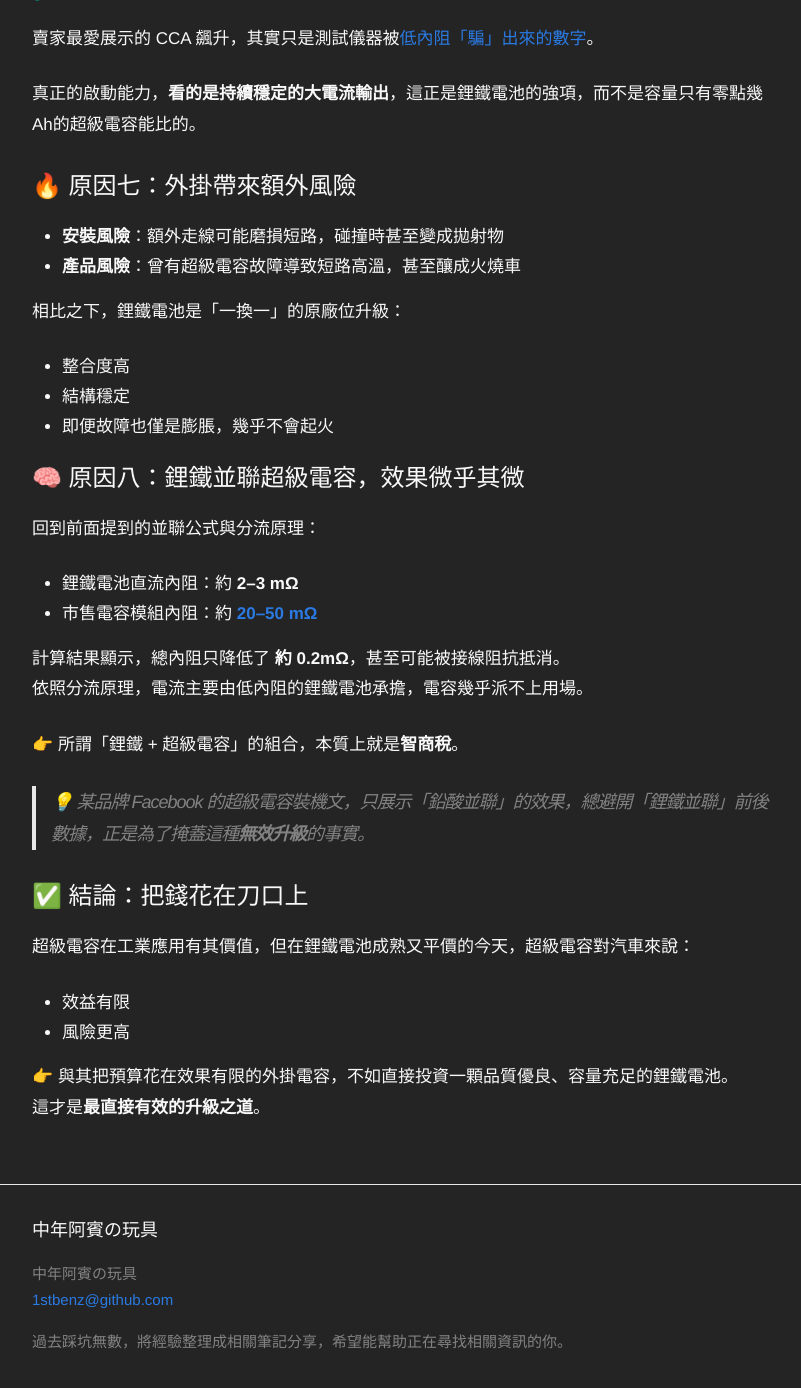
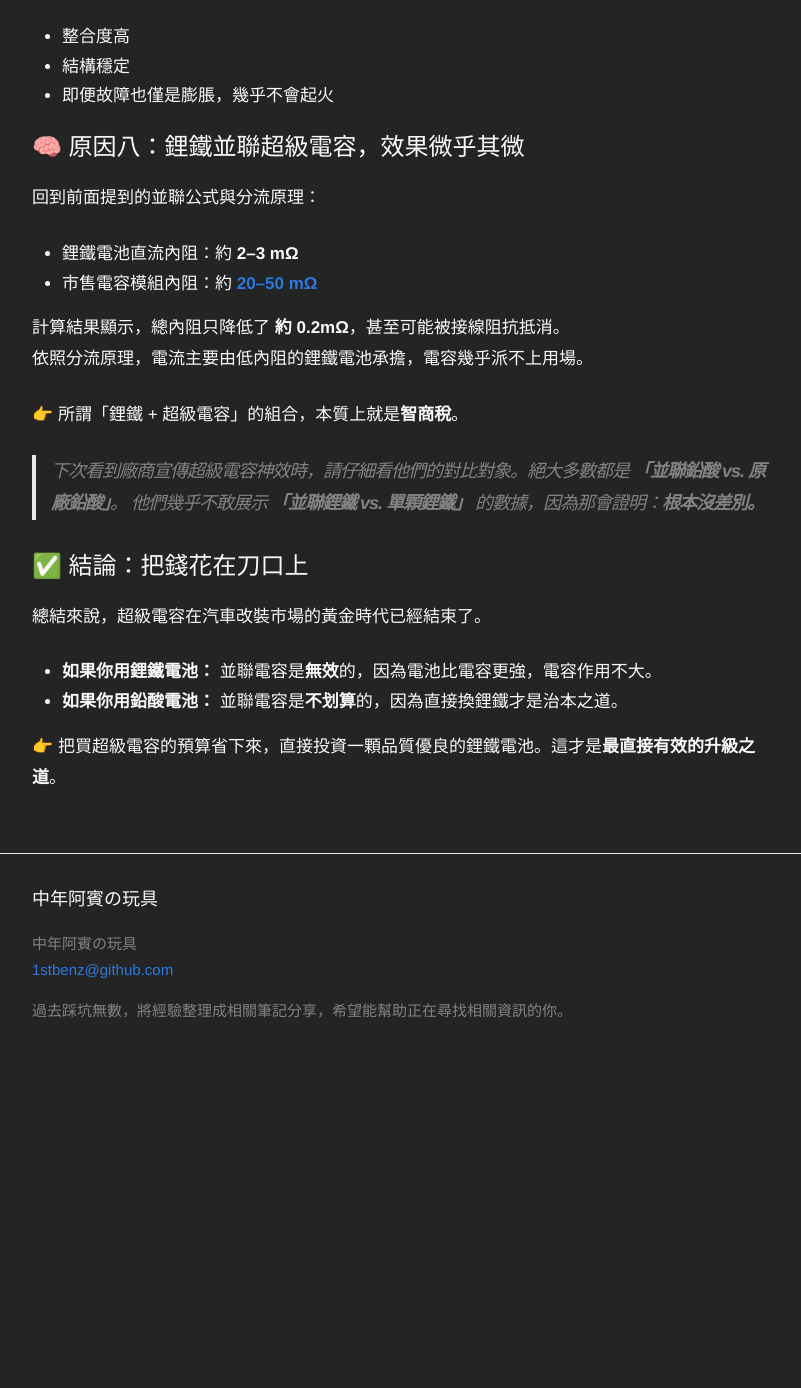
Before and after one commit to 1stbenz/1stbenz.github.io, a Jekyll site: the page built from _posts/2025-10-18-dont-use-supercap.md, in a window 1280 px wide and 1400 px high, scrolled down 3033 px. Shown: the top 1388 px of the window, without its empty margins (238-1039 px from the left). Built offline with Jekyll 4.4.1, drawn with Linux system fonts in a browser that asks for light colours; after the commit the page ends 4102 px from its top, so only the background shows below that; some of the changed text lies outside the part shown.

Commit message:
Update 2025-10-18-dont-use-supercap.md

```diff
--- a/_posts/2025-10-18-dont-use-supercap.md
+++ b/_posts/2025-10-18-dont-use-supercap.md
@@ -13,8 +13,6 @@ categories: Auto
 👉 還是直接升級「鋰鐵電池 (LiFePO₄)」？
 
 **直接告訴你答案：選擇超級電容，不光是昂貴的彎路，甚至是帶來反效果的「負升級」。**
-
-![小老婆實測結果](/images/supercap_module.webp#pic_center)
 
 ---
 
@@ -35,8 +33,7 @@ categories: Auto
 這意味著：**若其中一個的阻抗遠低於另一個，總阻抗的改善幅度非常有限**。
 
 ### 2. 分流原理
-電流會優先走阻抗最小的路徑。
-因此在高電流需求下，真正承擔輸出的，永遠是**內阻最低的元件**。
+電流就像水流，永遠會優先走**阻抗（內阻）最小**的路徑。當負載（如啟動馬達、重低音）需要瞬間大電流時，誰的內阻低，誰就負責出力。
 
 ---
 
@@ -73,7 +70,7 @@ categories: Auto
 (1mA = 1000μA)
 車輛只要停放幾天，超級電容的電壓就會顯著下降，成為電池的額外負擔。
 
-## 🌡️ 原因四：高溫壽命驟減
+## 🌡️ 原因四：電容高溫壽命驟減
 
 引擎室常年 **50–80°C**，夏季更高。
 
@@ -121,14 +118,14 @@ categories: Auto
 
 👉 所謂「鋰鐵 + 超級電容」的組合，本質上就是**智商稅**。
 
-> 💡 某品牌 Facebook 的超級電容裝機文，只展示「鉛酸並聯」的效果，總避開「鋰鐵並聯」前後數據，正是為了掩蓋這種**無效升級**的事實。
+> 下次看到廠商宣傳超級電容神效時，請仔細看他們的對比對象。絕大多數都是 **「並聯鉛酸 vs. 原廠鉛酸」**。
+> 他們幾乎不敢展示 **「並聯鋰鐵 vs. 單顆鋰鐵」** 的數據，因為那會證明：**根本沒差別。**
 
 ## ✅ 結論：把錢花在刀口上
 
-超級電容在工業應用有其價值，但在鋰鐵電池成熟又平價的今天，超級電容對汽車來說：
+總結來說，超級電容在汽車改裝市場的黃金時代已經結束了。
 
--   效益有限
--   風險更高
+*   **如果你用鋰鐵電池：** 並聯電容是**無效**的，因為電池比電容更強，電容作用不大。
+*   **如果你用鉛酸電池：** 並聯電容是**不划算**的，因為直接換鋰鐵才是治本之道。
 
-👉 與其把預算花在效果有限的外掛電容，不如直接投資一顆品質優良、容量充足的鋰鐵電池。
-這才是**最直接有效的升級之道**。
+👉 把買超級電容的預算省下來，直接投資一顆品質優良的鋰鐵電池。這才是**最直接有效的升級之道**。
```
